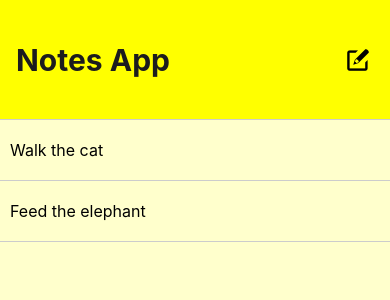
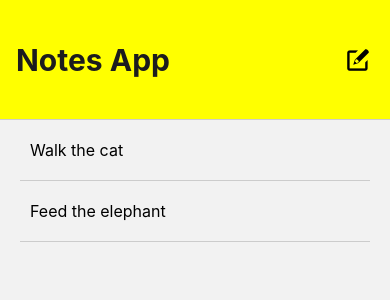
Before and after one commit to kumodiva/pcmob3-2, a React Native app: screen /Notes in a window 390 px wide. Shown: the top 300 px of the page. Built offline with nearby package versions, Linux system fonts and the light colour scheme; what expo-sqlite would draw is missing.

Commit message:
AddScreen Input Text

```diff
--- a/App.js
+++ b/App.js
@@ -1,103 +1,26 @@
 import { NavigationContainer } from "@react-navigation/native";
-import { StatusBar } from "expo-status-bar";
-import React, { useEffect, useState } from "react";
-import { StyleSheet, Text, View, TouchableOpacity } from "react-native";
+import React from "react";
+import { StyleSheet } from "react-native";
 import { createStackNavigator } from "@react-navigation/stack";
-import { Entypo } from "@expo/vector-icons";
 import * as SQLite from "expo-sqlite";
-import { FlatList } from "react-native-gesture-handler";
+import NotesStack from "./screens/NotesStack";
+import AddScreen from "./screens/AddScreen";
 
 const db = SQLite.openDatabase("notes.db");
 
-function NotesScreen({ navigation }) {
-  const [notes, setNotes] = useState([
-    { title: "Walk the cat", done: false, id: "0" },
-    { title: "Feed the elephant", done: false, id: "1" },
-  ]);
-
-  useEffect(() => {
-    navigation.setOptions({
-      headerRight: () => (
-        <TouchableOpacity onPress={addNote}>
-          <Entypo
-            name="new-message"
-            size={24}
-            color="black"
-            style={{ marginRight: 20 }}
-          />
-        </TouchableOpacity>
-      ),
-    });
-  });
-
-  function addNote() {
-    let newNote = {
-      title: "Sample new note",
-      done: false,
-      id: notes.length.toString(),
-    };
-    setNotes([...notes, newNote]);
-  }
-
-  function renderItem({ item }) {
-    return (
-      <View
-        style={{
-          padding: 10,
-          paddingTop: 20,
-          paddingBottom: 20,
-          borderBottomColor: "#ccc",
-          borderBottomWidth: 1,
-        }}
-      >
-        <Text style={{ textAlign: "left", fontSize: 16 }}>{item.title}</Text>
-      </View>
-    );
-  }
-
-  return (
-    <View style={styles.container}>
-      <FlatList
-        style={{ width: "100%" }}
-        data={notes}
-        renderItem={renderItem}
-      />
-    </View>
-  );
- }
- const Stack = createStackNavigator();
+const Stack = createStackNavigator();
 
 export default function App() {
  return (
    <NavigationContainer>
-     <Stack.Navigator>
+     <Stack.Navigator mode="modal" headerMode="none">
        <Stack.Screen
-         name="Notes"
-         component={NotesScreen}
-         options={{
-           headerTitle: "Notes App",
-           headerTitleStyle: {
-             fontWeight: "bold",
-             fontSize: 30,
-           },
-           headerStyle: {
-             height: 120,
-             backgroundColor: "yellow",
-             borderBottomColor: "#ccc",
-             borderBottomWidth: 1,
-           },
-         }}
+         name="Notes Stack"
+         component={NotesStack}
+         options={{ headerShown: false }}
        />
+       <Stack.Screen name="Add Note" component={AddScreen} />
      </Stack.Navigator>
    </NavigationContainer>
  );
 }
-
-const styles = StyleSheet.create({
- container: {
-   flex: 1,
-   backgroundColor: "#ffc",
-   alignItems: "center",
-   justifyContent: "center",
- },
-});
--- /dev/null
+++ b/screens/AddScreen.js
@@ -0,0 +1,75 @@
+import React, { useState } from "react";
+import{
+    Text,
+    TextInput,
+    View,
+    TouchableOpacity,
+    StyleSheet,
+} from "react-native";
+
+
+
+export default function AddScreen({ route, navigation }) {
+    const [text, setText] = useState("");
+
+    return (
+      <View style={{ flex: 1, alignItems: "center", justifyContent: "center" }}>
+        <Text style={styles.label}>Add your todo</Text>
+        <TextInput
+          style={styles.textInput}
+          value={text}
+          onChangeText={(newText) => setText(newText)}
+        ></TextInput>
+        <View style={styles.buttons}>
+          <TouchableOpacity
+            onPress={() => navigation.goBack()}
+            style={[styles.button, styles.submitButton]}
+          >
+            <Text style={styles.buttonText}>Submit</Text>
+          </TouchableOpacity>
+          <TouchableOpacity
+            onPress={() => navigation.goBack()}
+            style={[styles.button, styles.cancelButton]}
+          >
+            <Text style={styles.buttonText}>Cancel</Text>
+          </TouchableOpacity>
+        </View>
+
+        <Text style={{ marginTop: 40, color: "grey" }}>
+          This is what you typed:
+        </Text>
+        <Text style={{ color: "#333", marginTop: 10 }}>{text}</Text>
+      </View>
+    );
+   }
+
+   const styles = StyleSheet.create({
+    label: {
+      fontWeight: "bold",
+      fontSize: 24,
+    },
+    textInput: {
+      margin: 20,
+      borderWidth: 1,
+      width: "80%",
+      padding: 10,
+      borderColor: "#ccc",
+    },
+    buttons: {
+      flexDirection: "row",
+    },
+    button: {
+      padding: 10,
+      margin: 5,
+    },
+    buttonText: {
+      fontWeight: "bold",
+      color: "white",
+    },
+    submitButton: {
+      backgroundColor: "orange",
+    },
+    cancelButton: {
+      backgroundColor: "red",
+    },
+   });
--- /dev/null
+++ b/screens/NotesScreen.js
@@ -0,0 +1,72 @@
+import React, { useState, useEffect } from "react";
+import {
+ StyleSheet,
+ Text,
+ View,
+ FlatList,
+ TouchableOpacity,
+} from "react-native";
+import { Entypo } from "@expo/vector-icons";
+
+export default function NotesScreen({ navigation }) {
+ const [notes, setNotes] = useState([
+   { title: "Walk the cat", done: false, id: "0" },
+   { title: "Feed the elephant", done: false, id: "1" },
+ ]);
+
+ useEffect(() => {
+   navigation.setOptions({
+     headerRight: () => (
+       <TouchableOpacity onPress={addNote}>
+         <Entypo
+           name="new-message"
+           size={24}
+           color="black"
+           style={{ marginRight: 20 }}
+         />
+       </TouchableOpacity>
+     ),
+   });
+ });
+
+ function addNote() {
+   navigation.navigate("Add Note");
+ }
+
+ function renderItem({ item }) {
+   return (
+     <View
+       style={{
+         padding: 10,
+         paddingTop: 20,
+         paddingBottom: 20,
+         borderBottomColor: "#ccc",
+         borderBottomWidth: 1,
+       }}
+     >
+       <Text style={{ textAlign: "left", fontSize: 16 }}>{item.title}</Text>
+     </View>
+   );
+ }
+
+ return (
+   <View style={styles.container}>
+     <FlatList
+       style={{
+        width: "100%",
+        }}
+       data={notes}
+       renderItem={renderItem}
+     />
+   </View>
+ );
+}
+
+const styles = StyleSheet.create({
+ container: {
+  flexDirection: 'row',
+  marginHorizontal: 20,
+ },
+
+
+});
--- /dev/null
+++ b/screens/NotesStack.js
@@ -0,0 +1,29 @@
+import React from "react";
+import { createStackNavigator } from "@react-navigation/stack";
+import NotesScreen from "./NotesScreen";
+
+const InnerStack = createStackNavigator();
+
+export default function NotesStack() {
+ return (
+   <InnerStack.Navigator>
+     <InnerStack.Screen
+       name="Notes"
+       component={NotesScreen}
+       options={{
+         headerTitle: "Notes App",
+         headerTitleStyle: {
+           fontWeight: "bold",
+           fontSize: 30,
+         },
+         headerStyle: {
+           height: 120,
+           backgroundColor: "yellow",
+           borderBottomColor: "#ccc",
+           borderBottomWidth: 1,
+         },
+       }}
+     />
+   </InnerStack.Navigator>
+ );
+}
```
